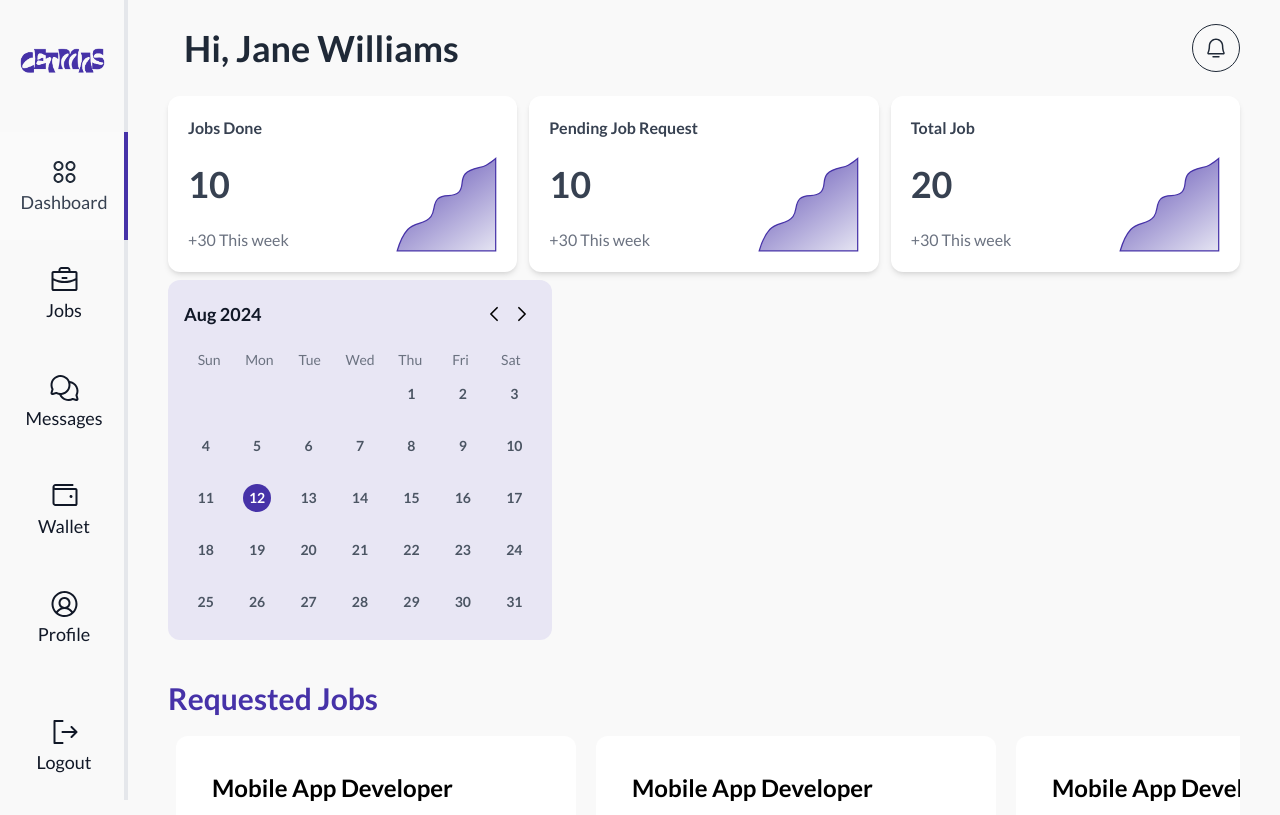
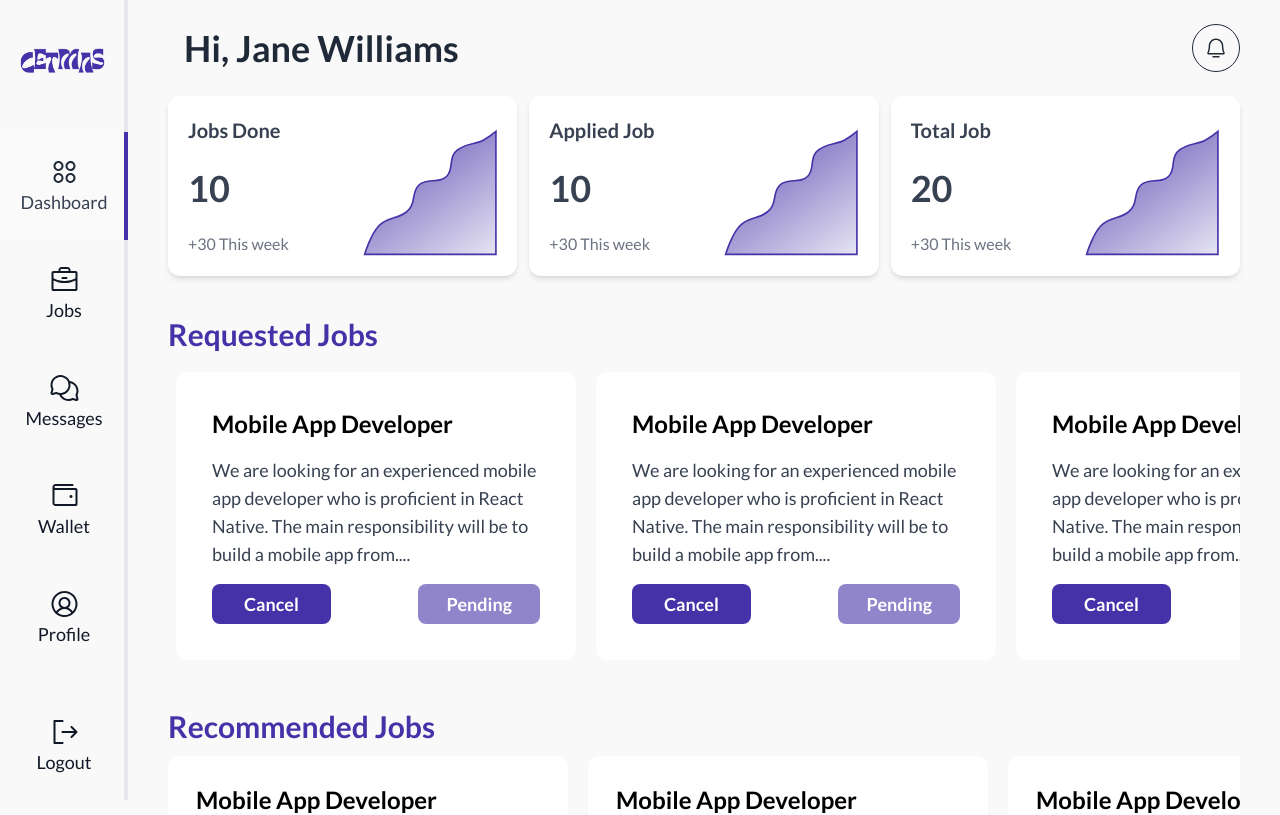
Before and after one commit to springboot20/CETMAS-LANDING-PAGE, a React (Vite) app: page /talent/dashboard in a window 1280 px wide. Shown: the top 815 px of the page. Built offline with nearby package versions, Linux system fonts and the light colour scheme; a web font is replaced by a local one.

Commit message:
calender components removed

```diff
--- a/src/pages/dashboard/talent/TalentDashBoard.tsx
+++ b/src/pages/dashboard/talent/TalentDashBoard.tsx
@@ -9,63 +9,48 @@ const TalentDashBoard: React.FC = () => {
   return (
     <section className="mt-24 px-4 xl:px-10 lg:px-10">
       <div className="mx-auto space-y-10">
-        <div className="flex items-stretch flex-wrap gap-2 flex-col 2xl:flex-row xl:items-start max-w-xl mx-auto md:max-w-full">
         <div className="grid grid-cols-1 md:grid-cols-2 xl:grid-cols-3 gap-3 flex-1 2xl:self-center w-full">
           <Card className="sm:p-5 shadow flex items-center col-span-full sm:col-span-1 bg-white w-full rounded-xl">
             <div className="space-y-3 md:space-y-6 w-full">
-                <h3 className=" capitalize font-semibold text-gray-700">
-                  jobs done
-                </h3>
+              <h3 className=" capitalize text-base sm:text-xl font-semibold text-gray-700">jobs done</h3>
               <h2 className="block text-base sm:text-xl md:text-3xl lg:text-4xl font-bold text-gray-700">
                 10
               </h2>
-                <p className="text-base font-normal text-gray-500">
-                  +30 This week
-                </p>
+              <p className="text-base font-normal text-gray-500">+30 This week</p>
             </div>
 
             <div className="self-end">
-                <GraphIcon className="h-24" />
+              <GraphIcon className="h-32" />
             </div>
           </Card>
 
           <Card className="sm:p-5 shadow flex items-center col-span-full sm:col-span-1 bg-white w-full rounded-xl">
             <div className="space-y-3 md:space-y-6 w-full">
-                <h3 className="capitalize font-semibold text-gray-700">
-                  pending job request
-                </h3>
+              <h3 className="capitalize text-base sm:text-xl font-semibold text-gray-700">applied job</h3>
               <h2 className="block text-base sm:text-xl md:text-3xl lg:text-4xl font-bold text-gray-700">
                 10
               </h2>
-                <p className="text-base font-normal text-gray-500">
-                  +30 This week
-                </p>
+              <p className="text-base font-normal text-gray-500">+30 This week</p>
             </div>
 
             <div className="self-end">
-                <GraphIcon className="h-24" />
+              <GraphIcon className="h-32" />
             </div>
           </Card>
 
           <Card className="sm:p-5 shadow flex items-center col-span-full sm:col-span-1 bg-white w-full rounded-xl">
             <div className="space-y-3 md:space-y-6 w-full">
-                <h3 className=" capitalize font-semibold text-gray-700">
-                  total job
-                </h3>
+              <h3 className=" capitalize text-base sm:text-xl font-semibold text-gray-700">total job</h3>
               <h2 className="block text-base sm:text-xl md:text-3xl lg:text-4xl font-bold text-gray-700">
                 20
               </h2>
-                <p className="text-base font-normal text-gray-500">
-                  +30 This week
-                </p>
+              <p className="text-base font-normal text-gray-500">+30 This week</p>
             </div>
 
             <div className="self-end">
-                <GraphIcon className="h-24" />
+              <GraphIcon className="h-32" />
             </div>
           </Card>
-          </div>
-          <Calendar />
         </div>
 
         {/* Requested Jobs starts*/}
@@ -77,4 +62,4 @@ const TalentDashBoard: React.FC = () => {
   );
 };
 
-export default TalentDashBoard
+export default TalentDashBoard;
```
Lines whose indentation alone changed are shown as unchanged.
